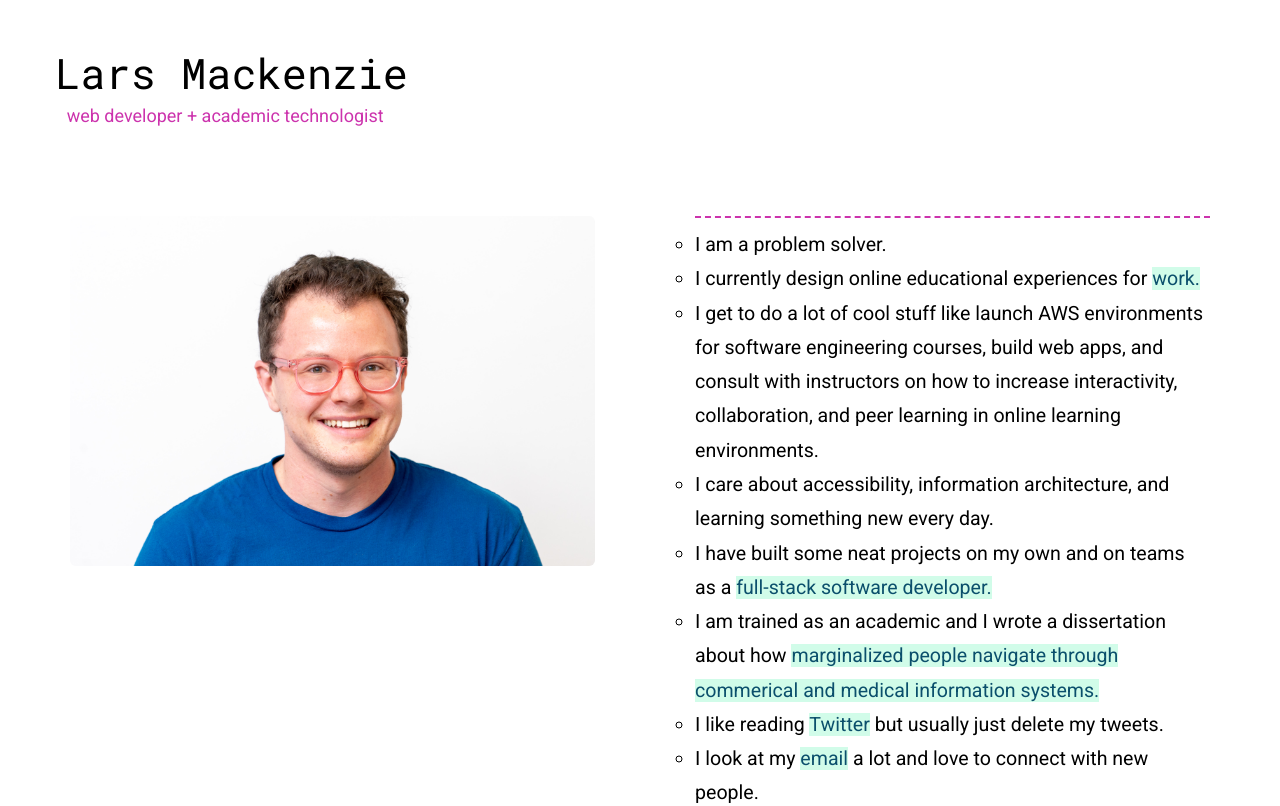
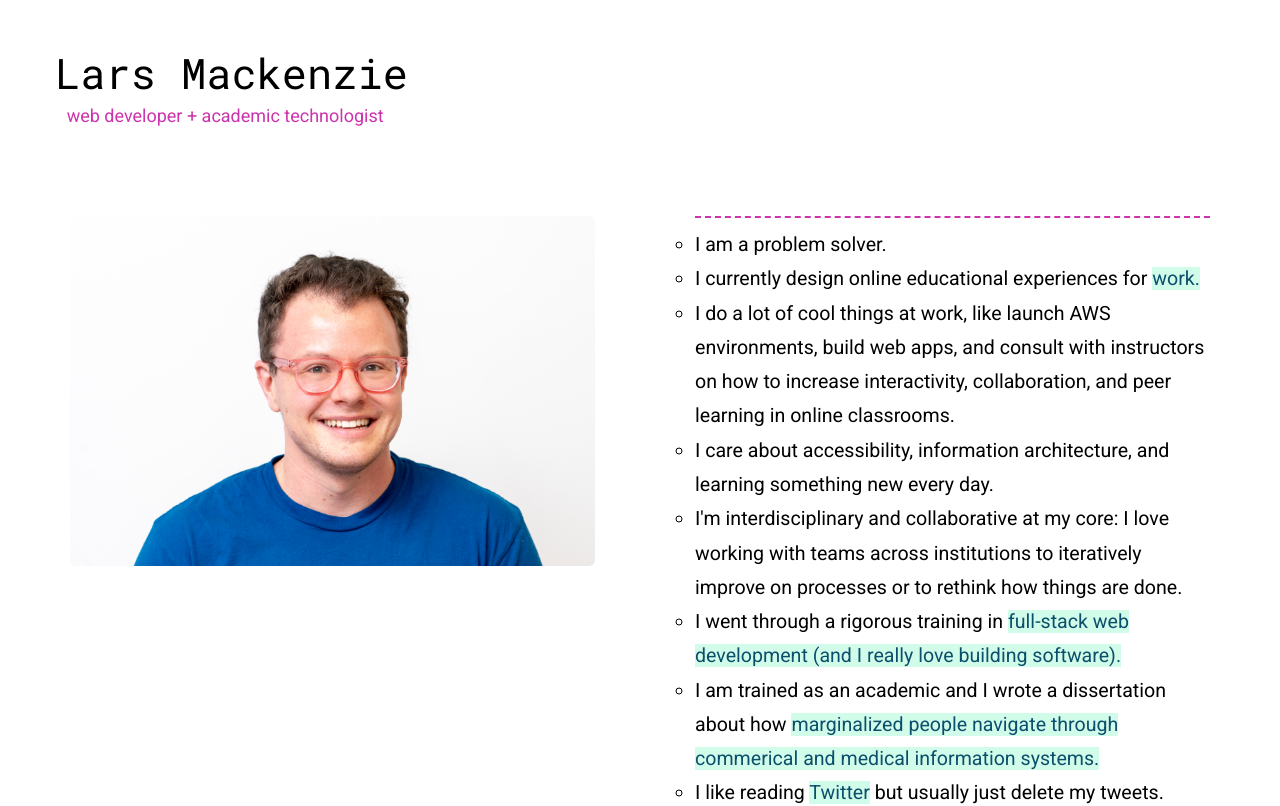
Before and after one commit to larsz-o/larsz-o.github.io, a React (Create React App) app: page /#/ in a window 1280 px wide. Shown: the top 806 px of the page. Built offline with nearby package versions, Linux system fonts and the light colour scheme.

Commit message:
edited about

```diff
--- a/src/components/About/About.js
+++ b/src/components/About/About.js
@@ -41,9 +41,10 @@
                             <ul className={`about-text-${isDesktop}`}>
                                 {isDesktop ? (<div><li className="list-border">I am a problem solver.</li></div>) : (<div className="margin-top"><li class="list-border">I am a problem solver.</li></div>)}
                                 <li>I currently design online educational experiences for <a href="https://www.linkedin.com/in/lars-mackenzie/" target="_blank" rel="noopener noreferrer">work.</a></li>
-                                <li>I get to do a lot of cool stuff like launch AWS environments for software engineering courses, build web apps, and consult with instructors on how to increase interactivity, collaboration, and peer learning in online learning environments.</li>
+                                <li>I do a lot of cool things at work, like launch AWS environments, build web apps, and consult with instructors on how to increase interactivity, collaboration, and peer learning in online classrooms.</li>
                                 <li>I care about accessibility, information architecture, and learning something new every day.</li>
-                                <li>I have built some neat projects on my own and on teams as a <a href="https://www.github.com/larsz-o" target="_blank" rel="noopener noreferrer">full-stack software developer.</a></li>
+                                <li>I'm interdisciplinary and collaborative at my core: I love working with teams across institutions to iteratively improve on processes or to rethink how things are done.</li>
+                                <li>I went through a rigorous training in <a href="https://www.github.com/larsz-o" target="_blank" rel="noopener noreferrer">full-stack web development (and I really love building software).</a></li>
                                 <li>I am trained as an academic and I wrote a dissertation about how <a href={require('../images/AfterlifeData.pdf')} target="_blank" rel="noopener noreferrer" title="Afterlife of Data">marginalized people navigate through commerical and medical information systems.</a></li>
                                 <li>I like reading <a href="https://twitter.com/larszmac" target="_blank" rel="noopener noreferrer">Twitter</a> but usually just delete my tweets.</li>
                                 <li>I look at my <a href="mailto:larsmackenzie@gmail.com?body=Hi Lars!">email</a> a lot and love to connect with new people.</li>
```
